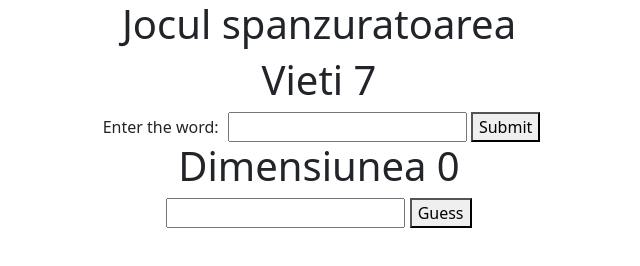
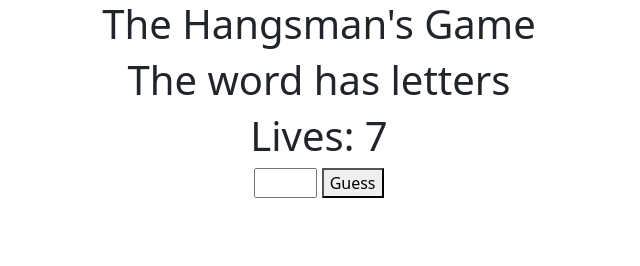
Before and after one commit to MihaiMariusCatalin/Spanzuratoarea, a plain HTML site: page index.html in a window 1280 px wide. Shown: the whole page, without its empty margins (321-961 px from the left). Drawn offline with nearby package versions, Linux system fonts and the light colour scheme.

Commit message:
Update index.html

```diff
--- a/index.html
+++ b/index.html
@@ -3,24 +3,17 @@
 <head>
     <meta charset="UTF-8">
     <meta name="viewport" content="width=device-width, initial-scale=1.0">
-    <title>Document</title>
+    <title>The Hangsman's Game</title>
     <link href="https://cdn.jsdelivr.net/npm/bootstrap@5.3.3/dist/css/bootstrap.min.css" rel="stylesheet" integrity="sha384-QWTKZyjpPEjISv5WaRU9OFeRpok6YctnYmDr5pNlyT2bRjXh0JMhjY6hW+ALEwIH" crossorigin="anonymous">
 </head>
 <body>
-    <div class="text-center">
-        <h1>Jocul spanzuratoarea</h1>
-        <h1>Vieti <span id="lives">7</span></h1>
-        <span style="padding: 5px;" >Enter the word: </span>
-        <input id="start-input" type="text" name="mainWord">
-        <span>
-            <button id="start-button" onclick="generate()">Submit</button>
-        </span>
-        <div id="start-div">
-            <h1>Dimensiunea <span id="size">0</span></h1>
-            <h1 id="start-word"></h1>
-            <input id="guess-input" type="text" name="guessWord" maxlength="1">
-            <button id="guess-button" onclick="guess()">Guess</button>
-        </div>
+    <div id="mainDiv" class="text-center">
+        <h1 id="gameTitle">The Hangsman's Game</h1>
+        <h1>The word has <span id="letters"></span> letters</h1>
+        <h1>Lives: <span id="lives">7</span></h1>
+        <h1 id="text"></h1>
+        <input id="input" type="text" maxlength="1" size="1">
+        <button onclick="check()">Guess</button>
     </div>
     <script src="script.js"></script>
 </body>
```
